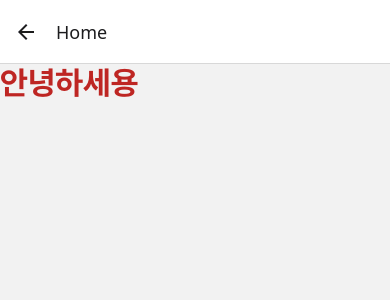
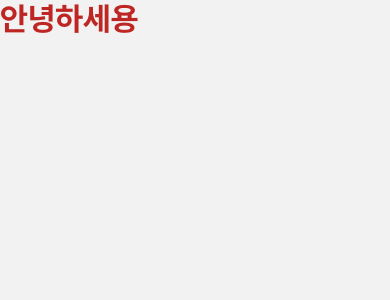
Before and after one commit to SSambbongWarriors/NewValance-FE, a React Native app in the folder NewValance/: screen /Home in a window 390 px wide. Shown: the top 300 px of the page. Built offline with nearby package versions, Linux system fonts and the light colour scheme.

Commit message:
💄 레이아웃 설정

```diff
--- a/NewValance/App.tsx
+++ b/NewValance/App.tsx
@@ -16,6 +16,7 @@ import VideoPage from './src/pages/Video/VideoPage';
 import * as Font from 'expo-font';
 import { ThemeProvider } from 'styled-components';
 import theme from './src/styles/theme';
+import Layout from './src/pages/Layout';
 
 const Stack = createStackNavigator();
 
@@ -36,7 +37,10 @@ const App = () => {
   return (
     <ThemeProvider theme={theme}>
       <NavigationContainer>
-        <Stack.Navigator initialRouteName="Landing">
+        <Stack.Navigator
+          initialRouteName="Landing"
+          screenOptions={{ headerShown: false }}
+        >
           <Stack.Screen name="Landing" component={LandingPage} />
 
           <Stack.Screen name="Login" component={LoginPage} />
--- /dev/null
+++ b/NewValance/src/pages/Layout.tsx
@@ -0,0 +1,51 @@
+import { useRoute } from '@react-navigation/native';
+import { StatusBar, StatusBarStyle, View } from 'react-native';
+import theme from '../styles/theme';
+
+interface PageConfig {
+  header?: boolean;
+  navBar?: boolean;
+  statusColor?: string;
+  barStyle?: StatusBarStyle;
+}
+
+const defaultConfig: PageConfig = {
+  header: false,
+  navBar: false,
+  statusColor: theme.colors.white.color,
+  barStyle: 'dark-content',
+};
+
+const pageConfig: Record<string, PageConfig> = {
+  Home: { header: true, navBar: true },
+  Genre: { header: true, navBar: true },
+  Likes: { header: true, navBar: true },
+  Search: {
+    navBar: true,
+    statusColor: theme.colors.violet.color,
+    barStyle: 'light-content',
+  },
+  Video: { navBar: true },
+  My: { statusColor: theme.colors.violet.color, barStyle: 'light-content' },
+  ProfileEdit: { statusColor: theme.colors.violet_2.color },
+  Signin: { statusColor: theme.colors.violet_2.color },
+} as const;
+
+const Layout = ({ children }: { children: React.ReactNode }) => {
+  const route = useRoute();
+
+  const { header, navBar, statusColor, barStyle } = Object.assign(
+    {},
+    defaultConfig,
+    pageConfig[route.name] ?? {}
+  );
+
+  return (
+    <View style={{ flex: 1 }}>
+      <StatusBar backgroundColor={statusColor} barStyle={barStyle} />
+      <View style={{ flex: 1 }}>{children}</View>
+    </View>
+  );
+};
+
+export default Layout;
--- a/NewValance/src/pages/Main/HomePage.tsx
+++ b/NewValance/src/pages/Main/HomePage.tsx
@@ -1,14 +1,17 @@
 import { View } from 'react-native';
 import { CustomText } from '../../components/common/CustomText';
 import theme from '../../styles/theme';
+import Layout from '../Layout';
 
 const HomePage = () => {
   return (
-    <View>
-      <CustomText style={[theme.fonts.bold32, theme.colors.red]}>
-        안녕하세용
-      </CustomText>
-    </View>
+    <Layout>
+      <View>
+        <CustomText style={[theme.fonts.bold32, theme.colors.red]}>
+          안녕하세용
+        </CustomText>
+      </View>
+    </Layout>
   );
 };
 
```
